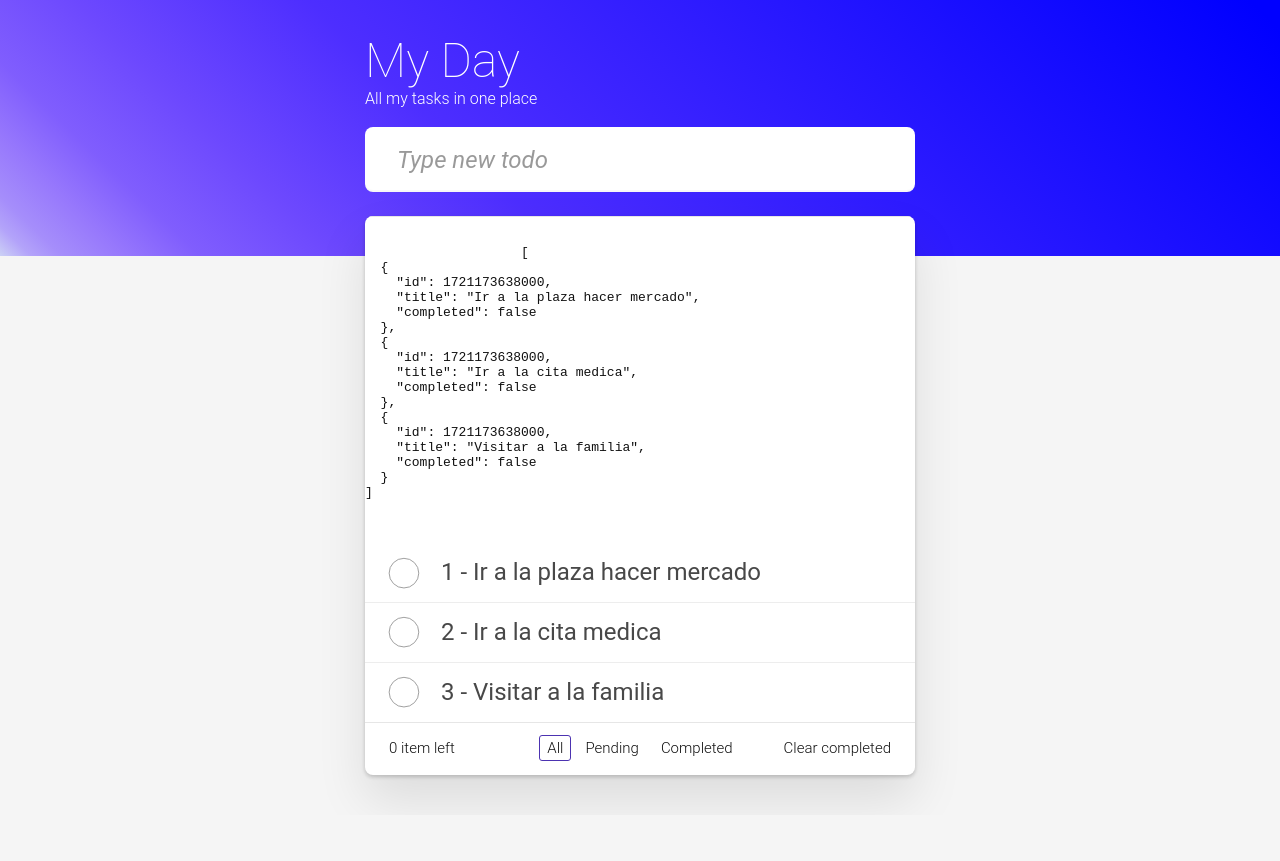
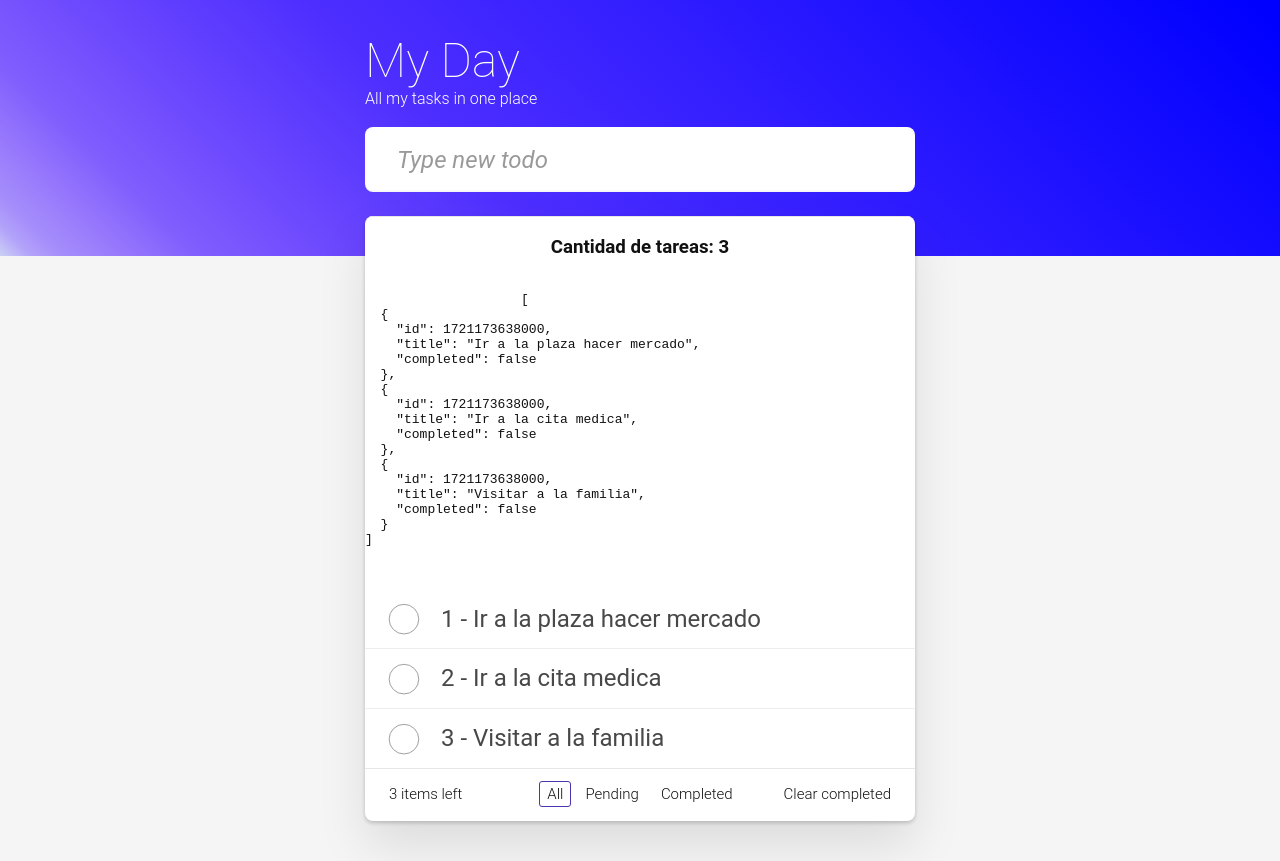
Before and after one commit to master-sebastian/todoapp, an Angular app: page / in a window 1280 px wide. Before the commit the page ends 815 px from the top, so only its background shows below. Built offline with nearby package versions, Linux system fonts and the light colour scheme.

Commit message:
agregando contador e implementando el ngIf con bloques

```diff
--- a/src/app/pages/home/home.component.html
+++ b/src/app/pages/home/home.component.html
@@ -9,6 +9,15 @@
     <div class="container todoapp-wrapper">
         <!-- This section should be hidden by default and shown when there are todos -->
         <section class="main">
+            <h1 *ngIf="tasks().length > 0; else elsetasks" style="text-align: center;">
+                Cantidad de tareas: {{ tasks().length }}
+            </h1>
+            <ng-template #elsetasks>
+                <h1 style="text-align: center;">
+                    No hay tareas registradas
+                </h1>
+            </ng-template>
+
             <pre>
                 <code>
                     {{ tasks() | json }}
@@ -48,7 +57,7 @@
         <!-- This footer should be hidden by default and shown when there are todos -->
         <footer class="footer">
             <!-- This should be `0 items left` by default -->
-            <span class="todo-count"><strong>0</strong> item left</span>
+            <span class="todo-count"><strong>{{ tasks().length }}</strong> {{ tasks().length > 0 ? "items":"item" }}  left</span>
             <!-- Remove this if you don't implement routing -->
             <ul class="filters">
                 <li>
```
